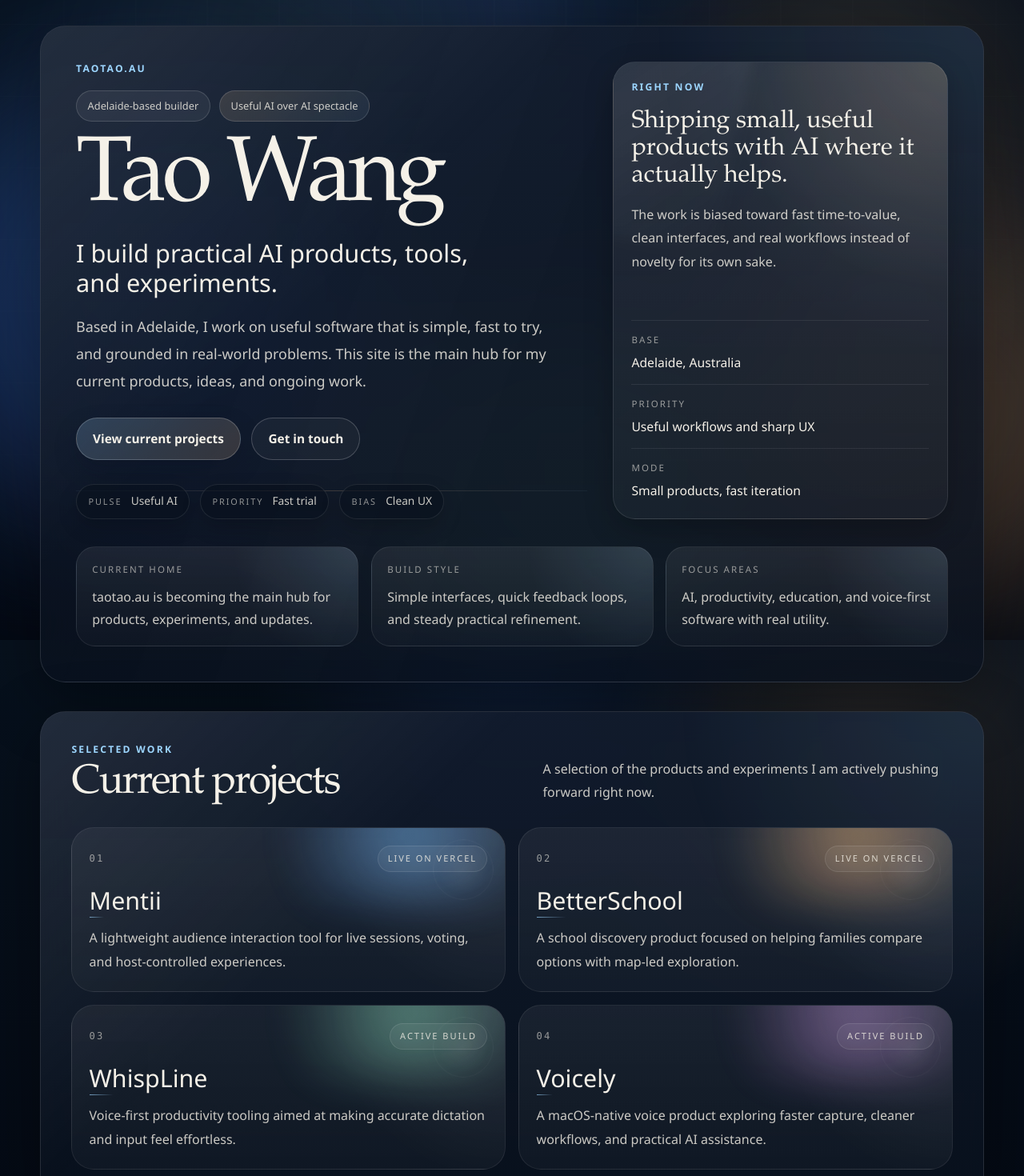
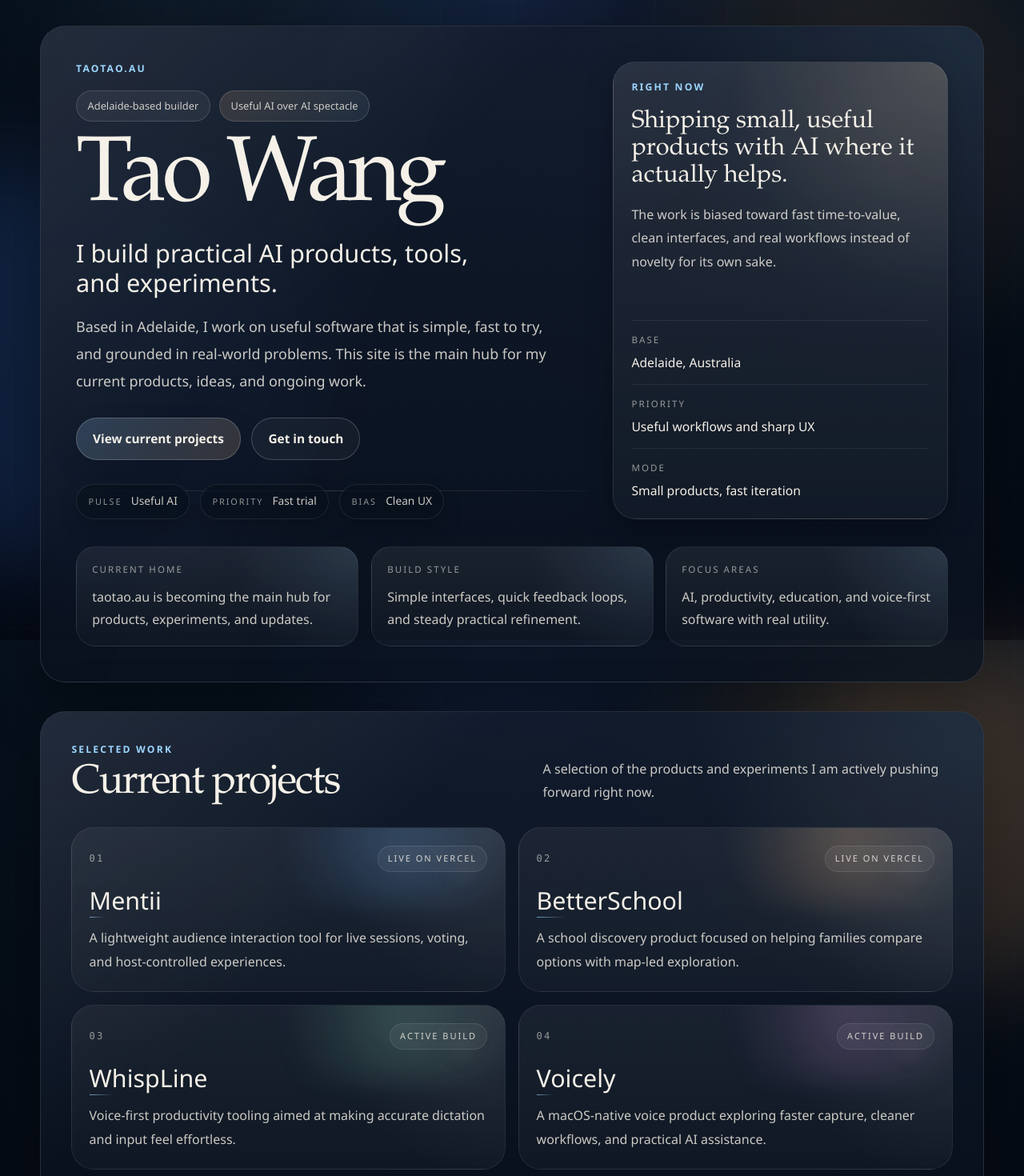
Before and after one commit to hellotaotao/taotao-au, a Next.js app: page / in a window 1280 px wide. Shown: the top 1470 px of the page at 80% size. Built offline with nearby package versions, Linux system fonts and the light colour scheme.

Commit message:
fix: reduce taotao.au homepage GPU-heavy motion

```diff
--- a/src/app/globals.css
+++ b/src/app/globals.css
@@ -78,7 +78,7 @@ a:focus-visible {
 }
 
 .site-background {
-  position: fixed;
+  position: absolute;
   inset: 0;
   z-index: 0;
   overflow: hidden;
@@ -97,9 +97,8 @@ a:focus-visible {
     linear-gradient(rgba(255, 255, 255, 0.08) 1px, transparent 1px),
     linear-gradient(90deg, rgba(255, 255, 255, 0.08) 1px, transparent 1px);
   background-size: var(--grid-size) var(--grid-size);
-  opacity: 0.26;
+  opacity: 0.18;
   mask-image: radial-gradient(circle at 50% 28%, black 30%, transparent 82%);
-  animation: grid-drift 24s linear infinite;
 }
 
 .bg-beam {
@@ -120,15 +119,14 @@ a:focus-visible {
       rgba(255, 132, 206, 0.14) 340deg,
       transparent 360deg
     );
-  filter: blur(110px);
-  opacity: 0.54;
-  animation: beam-spin 30s linear infinite;
+  filter: blur(72px);
+  opacity: 0.28;
 }
 
 .bg-orb {
   border-radius: 999px;
-  filter: blur(90px);
-  mix-blend-mode: screen;
+  filter: blur(56px);
+  opacity: 0.6;
 }
 
 .orb-one {
@@ -137,7 +135,6 @@ a:focus-visible {
   width: 34rem;
   height: 34rem;
   background: rgba(70, 132, 255, 0.28);
-  animation: float-one 16s ease-in-out infinite;
 }
 
 .orb-two {
@@ -146,7 +143,6 @@ a:focus-visible {
   width: 28rem;
   height: 28rem;
   background: rgba(255, 179, 106, 0.22);
-  animation: float-two 21s ease-in-out infinite;
 }
 
 .orb-three {
@@ -155,7 +151,6 @@ a:focus-visible {
   width: 30rem;
   height: 30rem;
   background: var(--accent-green);
-  animation: float-three 18s ease-in-out infinite;
 }
 
 .page-frame {
@@ -176,7 +171,6 @@ a:focus-visible {
   border-radius: var(--radius-panel);
   background: linear-gradient(180deg, var(--surface-strong), var(--surface));
   box-shadow: var(--shadow-panel);
-  backdrop-filter: blur(20px);
 }
 
 .panel::before {
@@ -215,10 +209,8 @@ a:focus-visible {
     rgba(255, 255, 255, 0.015) 55%,
     transparent 68%
   );
-  opacity: 0;
-  transform: translate3d(-42%, 0, 0) rotate(-5deg);
-  animation: hero-sheen 24s linear infinite;
-  animation-delay: calc(var(--delay, 0s) + 1.2s);
+  opacity: 0.08;
+  transform: translate3d(-12%, 0, 0) rotate(-5deg);
 }
 
 .hero-layout {
@@ -344,8 +336,7 @@ a:focus-visible {
   padding: 0.68rem 0.9rem;
   border: 1px solid rgba(255, 255, 255, 0.09);
   border-radius: 999px;
-  background: rgba(9, 17, 29, 0.6);
-  backdrop-filter: blur(10px);
+  background: rgba(9, 17, 29, 0.72);
   box-shadow: 0 10px 24px rgba(0, 0, 0, 0.18);
   overflow: hidden;
   transition:
@@ -366,9 +357,8 @@ a:focus-visible {
     rgba(255, 255, 255, 0.02) 65%,
     transparent 100%
   );
+  opacity: 0;
   transform: translateX(-130%);
-  animation: chip-sheen 8.5s linear infinite;
-  animation-delay: calc(var(--delay, 0s) + 0.9s);
   pointer-events: none;
 }
 
@@ -482,10 +472,8 @@ a:focus-visible {
     rgba(255, 255, 255, 0)
   );
   transform: rotate(10deg);
-  opacity: 0.4;
-  filter: blur(8px);
-  animation: sheen-drift 12s var(--ease-out) infinite;
-  animation-delay: calc(var(--delay, 0s) + 0.8s);
+  opacity: 0.2;
+  filter: blur(6px);
   transition:
     opacity 0.35s ease,
     transform 0.55s var(--ease-out);
@@ -566,8 +554,6 @@ a:focus-visible {
   );
   opacity: 0;
   transform: translate3d(-145%, 0, 0);
-  animation: surface-sheen 18s linear infinite;
-  animation-delay: calc(var(--delay, 0s) + 1.15s);
   z-index: 0;
   pointer-events: none;
 }
@@ -645,9 +631,7 @@ a:focus-visible {
   border-radius: 999px;
   border: 1px solid rgba(255, 255, 255, 0.09);
   background: radial-gradient(circle, rgba(255, 255, 255, 0.12), transparent 68%);
-  opacity: 0.38;
-  animation: ring-pulse 9s ease-in-out infinite;
-  animation-delay: calc(var(--delay, 0s) + 0.7s);
+  opacity: 0.28;
   transition:
     opacity 0.35s ease,
     transform 0.45s var(--ease-out);
@@ -661,10 +645,8 @@ a:focus-visible {
   inset: auto -12% 52% 40%;
   height: 10rem;
   background: radial-gradient(circle, var(--card-accent) 0%, transparent 72%);
-  filter: blur(24px);
-  opacity: 0.92;
-  animation: accent-pulse 13s ease-in-out infinite;
-  animation-delay: calc(var(--delay, 0s) + 0.8s);
+  filter: blur(16px);
+  opacity: 0.42;
   z-index: 0;
   pointer-events: none;
 }
@@ -778,9 +760,7 @@ a:focus-visible {
   height: 0.42rem;
   border-radius: 999px;
   background: linear-gradient(135deg, var(--accent), var(--accent-strong));
-  box-shadow: 0 0 18px rgba(157, 214, 255, 0.45);
-  animation: dot-pulse 4.8s ease-in-out infinite;
-  animation-delay: calc(var(--delay, 0s) + 0.9s);
+  box-shadow: 0 0 10px rgba(157, 214, 255, 0.28);
 }
 
 .contact-header {
```
